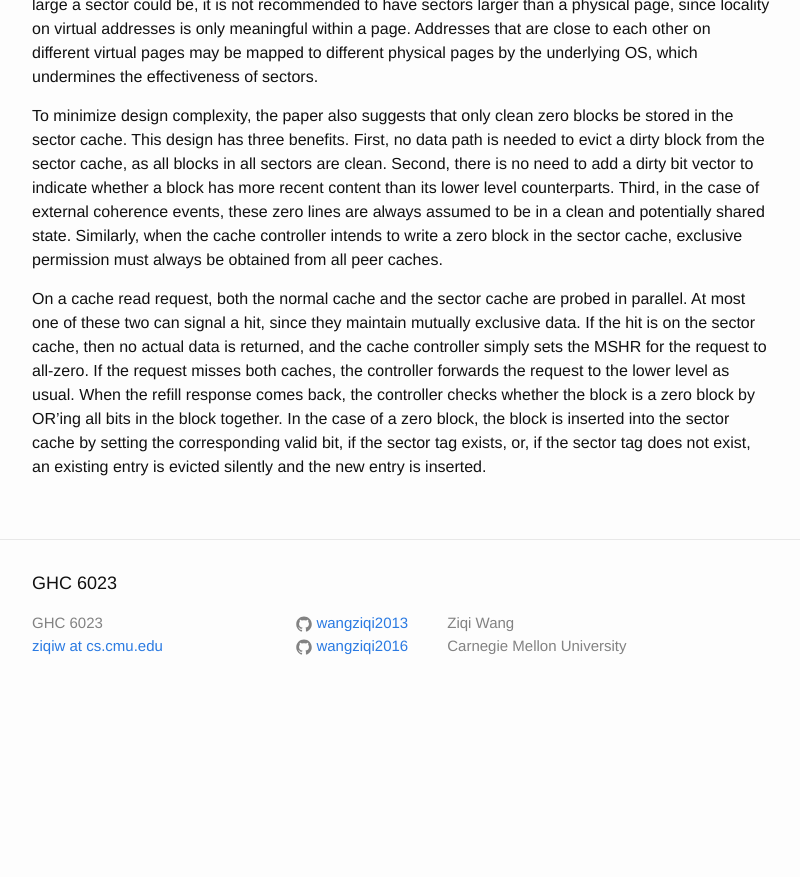
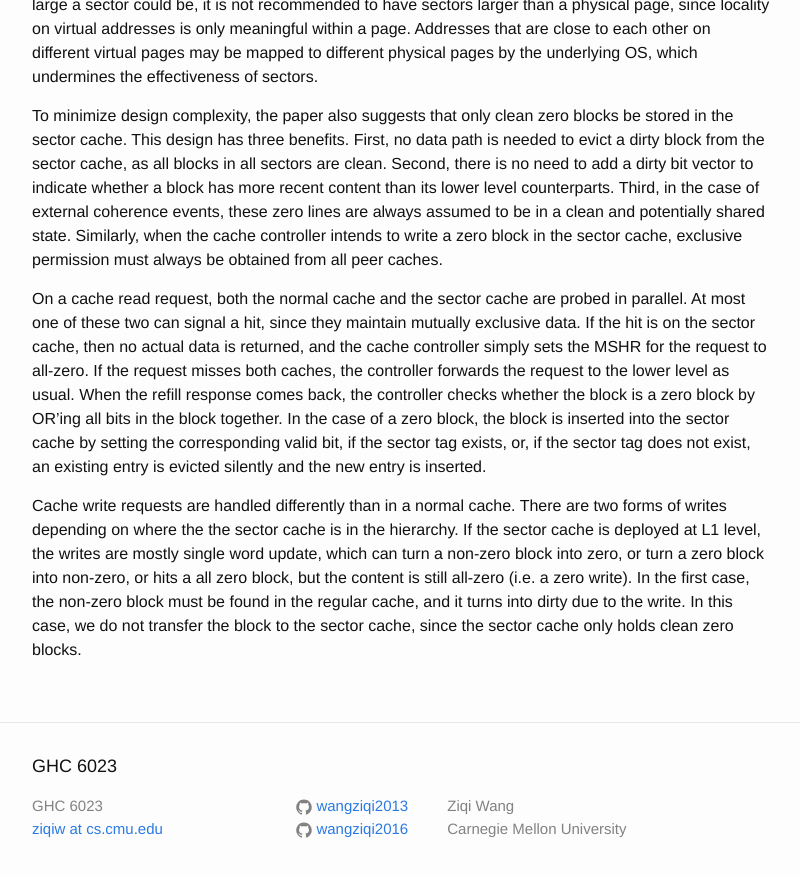
Before and after one commit to wangziqi2013/wangziqi2013.github.io, a Jekyll site: the page built from _posts/2020-06-25-zca.markdown, in a window 1280 px wide and 900 px high, scrolled down 1156 px. Shown: the top 877 px of the window, without its empty margins (238-1038 px from the left). Built offline with Jekyll 4.4.1, drawn with Linux system fonts in a browser that asks for light colours; before the commit the page ends 1873 px from its top, so only the background shows below that.

Commit message:
Adding writes

```diff
--- a/_posts/2020-06-25-zca.markdown
+++ b/_posts/2020-06-25-zca.markdown
@@ -61,3 +61,10 @@ response comes back, the controller checks whether the block is a zero block by
 In the case of a zero block, the block is inserted into the sector cache by setting the corresponding valid bit, if the
 sector tag exists, or, if the sector tag does not exist, an existing entry is evicted silently and the new entry is
 inserted.
+
+Cache write requests are handled differently than in a normal cache. There are two forms of writes depending on where the
+the sector cache is in the hierarchy. If the sector cache is deployed at L1 level, the writes are mostly single word
+update, which can turn a non-zero block into zero, or turn a zero block into non-zero, or hits a all zero block, but
+the content is still all-zero (i.e. a zero write). In the first case, the non-zero block must be found in the regular
+cache, and it turns into dirty due to the write. In this case, we do not transfer the block to the sector cache, since
+the sector cache only holds clean zero blocks.
```
